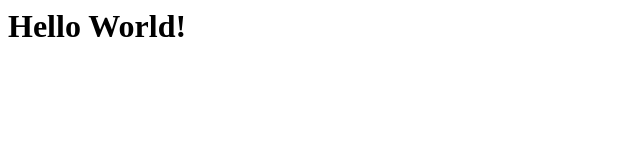
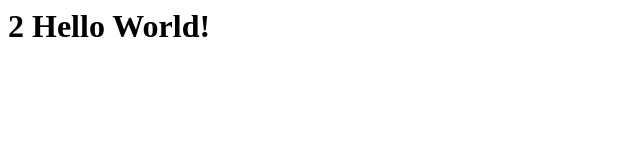
Before and after one commit to xmarkw/htmltest, a plain HTML site: page index.html in a window 1280 px wide. Shown: the whole page, without its empty margins (0-640 px from the left). Drawn offline with Linux system fonts and the light colour scheme.

Commit message:
added 2 to test

```diff
--- a/index.html
+++ b/index.html
@@ -1 +1 @@
-<h1>Hello World!</h1>
+<h1>2 Hello World!</h1>
```
